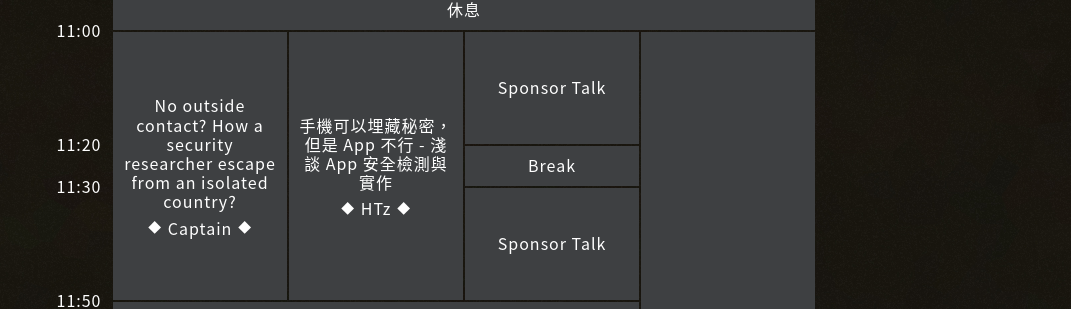
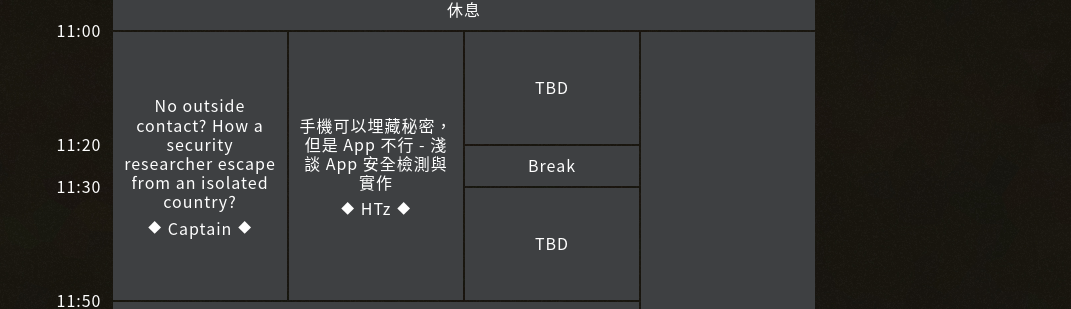
Before and after one commit to tdoh/tdoh.online, a Vue app: page /agenda in a window 1280 px wide. Shown: the part 288-597 px from the top of the page, without its empty margins (209-1280 px from the left). Built offline with nearby package versions, Linux system fonts and the light colour scheme; a web font is replaced by a local one.

Commit message:
Layout: update content

```diff
--- a/src/views/Agenda.vue
+++ b/src/views/Agenda.vue
@@ -279,7 +279,7 @@ export default {
             id: '5B'
           },
           {
-            name: 'Sponsor Talk',
+            name: 'TBD',
             summary: [],
             link: '',
             image: 'speaker00.jpg',
@@ -288,7 +288,7 @@ export default {
             id: '1C'
           },
           {
-            name: 'Sponsor Talk',
+            name: 'TBD',
             summary: [],
             link: '',
             image: 'speaker00.jpg',
@@ -327,7 +327,7 @@ export default {
             id: '5C'
           },
           {
-            name: 'Sponsor Talk',
+            name: 'TBD',
             summary: [],
             link: '',
             image: 'speaker00.jpg',
```
